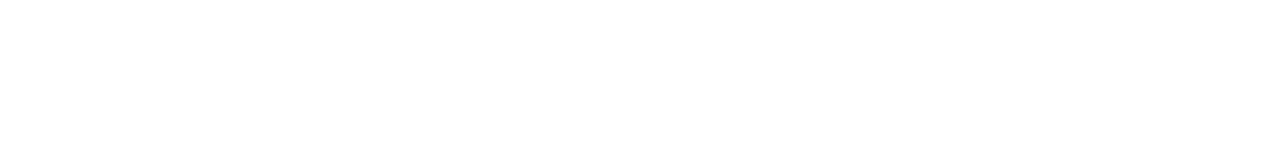
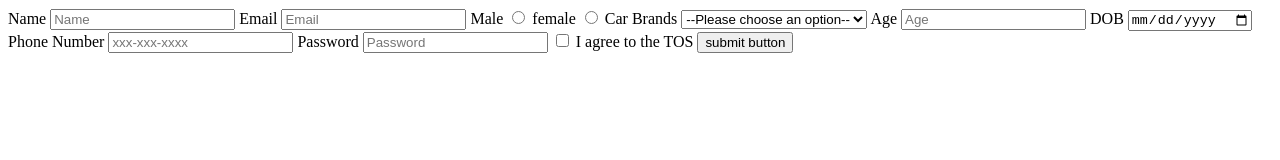
Before and after one commit to acciojob/signup-form-car-mitrarajdeep2001, a website: page main.html in a window 1280 px wide. Drawn offline with Linux system fonts and the light colour scheme.

Commit message:
created a submission

```diff
--- a/main.html
+++ b/main.html
@@ -10,7 +10,43 @@
 	<!-- the entire body must be written by student -->
     <script type="text/javascript" src="./script.js">
 </script>
+<form method="post">
+	<label for="name">Name</label>
+	<input type="text" id="name" placeholder="Name" required>
 
+	<label for="email">Email</label>
+	<input type="email" id="email" placeholder="Email" required>
+
+	<label for="gender_m">Male</label>
+	<input type="radio" id="gender_m" name="gender" required>
+	<label for="gender_f">female</label>
+	<input type="radio" id="gender_f" name="gender" required>
+
+	<label for="cars">Car Brands</label>
+	<select id="cars" required>
+		<option>--Please choose an option--</option>
+		<option>BMW</option>
+		<option>Audi</option>
+		<option>Mercedez</option>
+	</select>
+
+	<label for="age">Age</label>
+	<input type="number" id="age" placeholder="Age" required>
+
+	<label for="dob">DOB</label>
+	<input type="date" id="dob" required>
+
+	<label for="tel">Phone Number</label>
+	<input type="number" id="tel" placeholder="xxx-xxx-xxxx" required>
+
+	<label for="password">Password</label>
+	<input type="password" id="password" placeholder="Password" required>
+
+	<input type="checkbox" id="tos" required>
+	<label for="tos">I agree to the TOS</label>
+
+	<button type="submit">submit button</button>
+</form>
 </body>
 
 </html>
```
